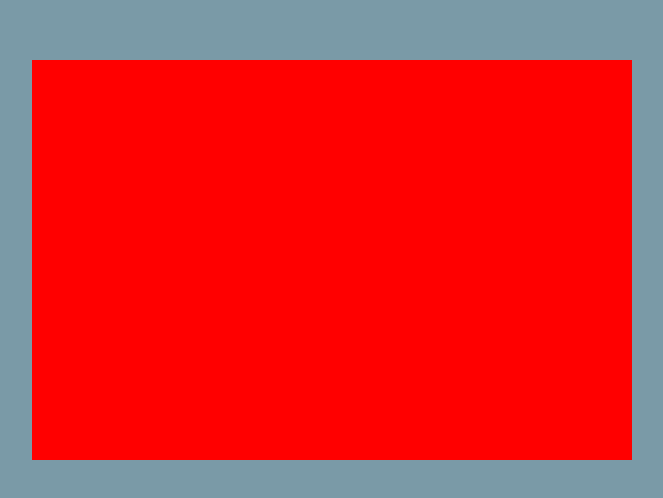
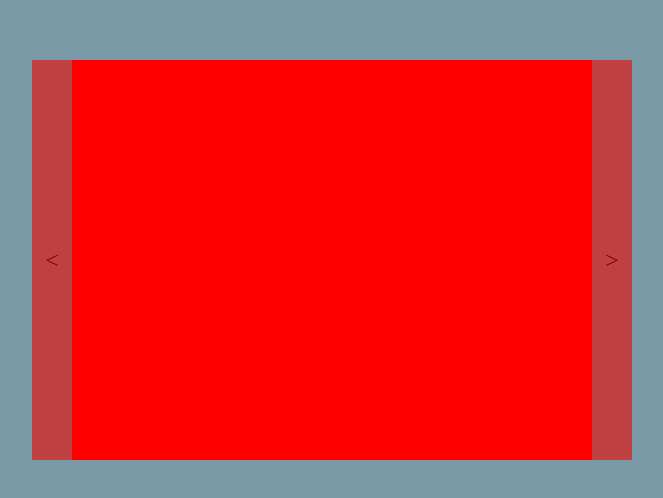
Before and after one commit to AjeetAthwal/image-carousel, a plain HTML site: page index.html in a window 1280 px wide. Shown: the part 140-638 px from the top of the page, without its empty margins (308-971 px from the left). Drawn offline with Linux system fonts and the light colour scheme.

Commit message:
added left and right buttons

```diff
--- a/index.html
+++ b/index.html
@@ -9,10 +9,16 @@
 </head>
 <body>
     <div id="container">
-        <div id="slides">
-            <div class="slide red"></div>
-            <div class="slide pink"></div>
-            <div class="slide blue"></div>
+        <div id="slide-frame">
+            <div id="slides">
+                <div class="slide red"></div>
+                <div class="slide pink"></div>
+                <div class="slide blue"></div>
+            </div>
+        </div>
+        <div class="arrows">
+            <div class="arrow left-arrow"><p><</p></div>
+            <div class="arrow right-arrow"><p>></p></div>
         </div>
     </div>
 
--- a/script.js
+++ b/script.js
@@ -35,3 +35,13 @@ const choosePrevSlide = () => {
   slidesDiv.style.right = selectedSlide * width + "px";
   return selectedSlide;
 };
+
+const arrowDivs = document.querySelectorAll(".arrow");
+
+const changePic = (e) => {
+  const currentDivClassList = e.currentTarget.classList;
+  if (currentDivClassList.contains("right-arrow")) chooseNextSlide();
+  if (currentDivClassList.contains("left-arrow")) choosePrevSlide();
+};
+
+arrowDivs.forEach((element) => element.addEventListener("click", changePic));
--- a/style.css
+++ b/style.css
@@ -9,9 +9,16 @@ html, body{
     width: 100%;
     display: flex;
     background: rgb(122, 154, 167);
+    user-select: none;
 }
 
 #container{
+    height: var(--slide-height);
+    width: var(--slide-width);
+    margin: auto;
+}
+
+#slide-frame{
     height: var(--slide-height);
     width: var(--slide-width);
     margin: auto;
@@ -24,6 +31,7 @@ html, body{
     width: calc(var(--slide-width) * var(--slide-number));
     display: flex;
     flex-direction: row;
+    right: 0;
     transition: right 1s ease-in-out;
 }
 
@@ -44,3 +52,40 @@ html, body{
 .blue{
     background: blue;
 }
+
+.arrows{
+    display: flex;
+    flex-direction: row;
+    height: 100%;
+}
+
+.arrow{
+    position: relative;
+    height: 100%;
+    display: flex;
+    width: 40px;
+    background: gray;
+    opacity: 0.5;
+}
+
+.left-arrow{
+    bottom: 100%;
+}
+
+.right-arrow{
+    bottom: 100%;
+    left: calc(var(--slide-width) - 2 * 40px);
+}
+
+p{
+    margin: auto;
+    font-size: 1.5em;
+}
+
+.arrow:hover{
+    cursor: pointer;
+}
+
+.arrow:hover p{
+    font-size: 3em;
+}
```
